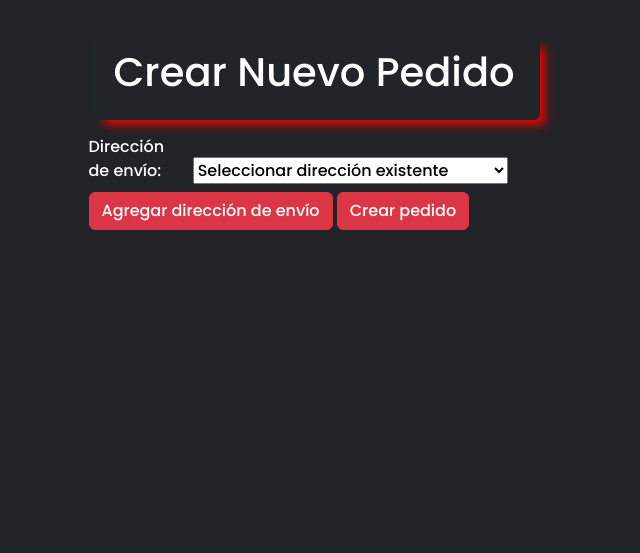
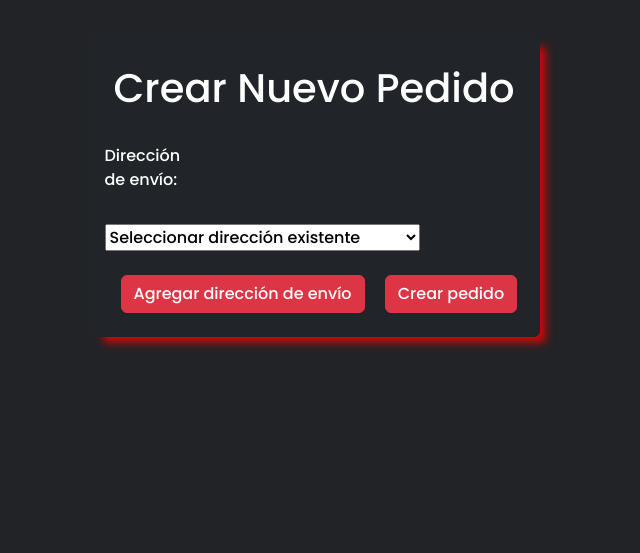
Before and after one commit to BorisSMorales/grupal_m7, a Django app: page /crear_pedido/ in a window 1280 px wide. Shown: the part 80-633 px from the top of the page, without its empty margins (326-966 px from the left). Run offline with Django 4.2, Linux system fonts and the light colour scheme; the visitor is signed in with stand-in values (Sample User, id 1); data that the repository does not hold is empty; some libraries are stand-ins or nearby versions.

Commit message:
Update crear_pedido.html

```diff
--- a/grupal/principal/templates/telovendo3app/crear_pedido.html
+++ b/grupal/principal/templates/telovendo3app/crear_pedido.html
@@ -7,13 +7,12 @@
       <div class="row d-flex justify-content-center align-items-center">
           <div class="col-12 col-md-8 col-lg-6 col-xl-5 login">
               <div class="card bg-dark text-white">
-                  <h1>Crear Nuevo Pedido</h1>
-              </div>
+                  <h1 class="my-3">Crear Nuevo Pedido</h1>
                   <form method="post">
                     {% csrf_token %}
-                <div class="form-group">
-                  <label for="direccion_cliente">Dirección de envío:</label>
-                  <select id="direccion_cliente" name="direccion_cliente">
+                    <div class="form-group align-middle">
+                      <label class="my-3" for="direccion_cliente">Dirección de envío:</label>
+                      <select class="my-3" id="direccion_cliente" name="direccion_cliente">
                         <option value="">Seleccionar dirección existente</option>
                         {% for direccion in direcciones %}
                         <option value="{{ direccion.id }}">{{ direccion.direccion }}</option>
@@ -21,12 +20,13 @@
                       </select>
                     </div>
                     <div>
-                  <a class="btn btn-danger my-2" href="{% url 'agregar_direccion_cliente' %}">Agregar dirección de envío</a>
+                      <a class="btn btn-danger my-2 mx-3" href="{% url 'agregar_direccion_cliente' %}">Agregar dirección de envío</a>
                       <button class="btn btn-danger my-2" type="submit">Crear pedido</button>
                     </div>
                   </form>
               </div>
           </div>
       </div>
+  </div>
 </section>
 {% endblock %}
```
Lines whose indentation alone changed are shown as unchanged.
